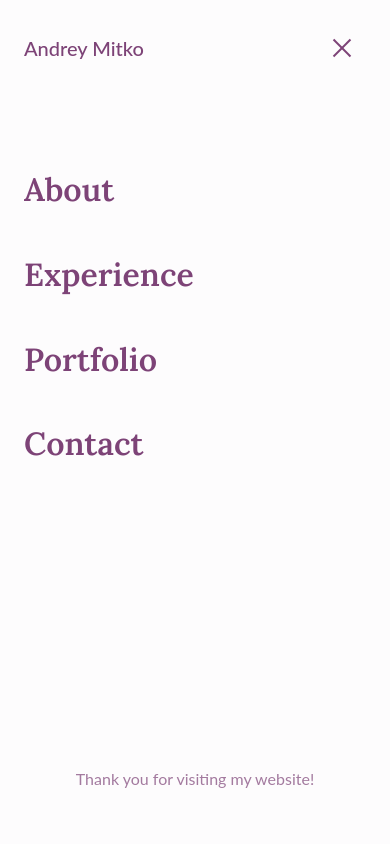
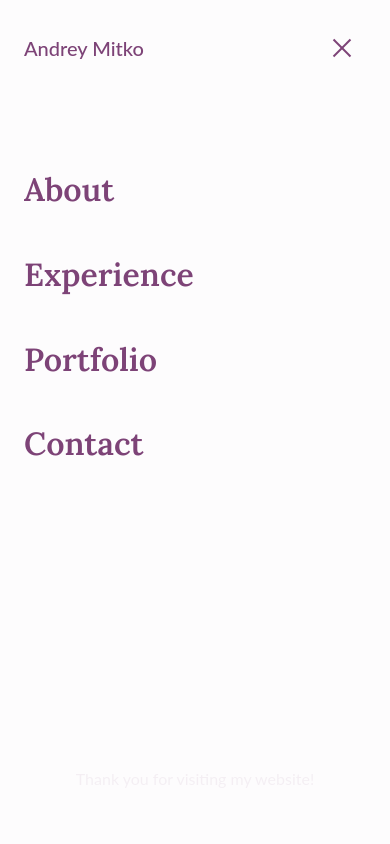
Before and after one commit to andrey-mitko/andreymitko.com.v2, a Next.js app: page / in a window 390 px wide. Both pictures are taken after a click on the button 342 px from the left and 48 px from the top of the page. Shown: the top 844 px of the page. Built offline with nearby package versions, Linux system fonts and the light colour scheme; a web font is replaced by a local one.

Commit message:
Added Mobile Menu Animations

```diff
--- a/components/Navbar/index.tsx
+++ b/components/Navbar/index.tsx
@@ -67,6 +67,8 @@ const Navbar = (props: Props) => {
             <MobileMenuLink
               onClick={() => setIsMobileMenuOpen(false)}
               key={index}
+              $order={index + 1}
+              $isMobileMenuOpen={isMobileMenuOpen}
               href={item.url}
             >
               {" "}
@@ -75,7 +77,11 @@ const Navbar = (props: Props) => {
           ))}
         </MobileMenuLinksWrapper>
 
-        <ThankYouText>Thank you for visiting my website!</ThankYouText>
+        <div style={{ opacity: 0.7 }}>
+          <ThankYouText $isMobileMenuOpen={isMobileMenuOpen}>
+            Thank you for visiting my website!
+          </ThankYouText>
+        </div>
       </MobileMenu>
     </>
   );
--- a/components/Navbar/styles.tsx
+++ b/components/Navbar/styles.tsx
@@ -48,7 +48,18 @@ export const MobileMenuLinksWrapper = styled.div`
   }
 `;
 
-export const ThankYouText = styled.p`
+export const ThankYouText = styled.p<MobileMenuProps>`
+  @keyframes fadeMoveUpAnimation {
+    from {
+      opacity: 0;
+      transform: translateY(-16px) translateX(0);
+    }
+    to {
+      opacity: 0.1;
+      transform: translateY(0) translateX(0);
+    }
+  }
+
   position: fixed;
   bottom: 56px;
   font-size: 16px;
@@ -56,13 +67,42 @@ export const ThankYouText = styled.p`
   width: 100%;
   color: var(--color-purple);
   opacity: 0.7;
+  animation-name: ${(props: MobileMenuProps) =>
+    props.$isMobileMenuOpen === true ? "fadeMoveUpAnimation" : "unset"};
+  animation-duration: 500ms;
+  animation-delay: 500ms;
+  animation-fill-mode: both;
+  animation-timing-function: ease-in-out;
 `;
 
-export const MobileMenuLink = styled.a`
+interface MobileMenuLinkProps {
+  $order: number;
+  $isMobileMenuOpen: boolean;
+}
+
+export const MobileMenuLink = styled.a<MobileMenuLinkProps>`
+  @keyframes fadeMoveDownAnimation {
+    from {
+      opacity: 0;
+      transform: translateY(-16px) translateX(0);
+    }
+    to {
+      opacity: 1;
+      transform: translateY(0) translateX(0);
+    }
+  }
+
   font-size: 32px;
   font-weight: 600;
   font-family: var(--font-lora);
   color: var(--color-purple);
+  animation-name: ${(props: MobileMenuProps) =>
+    props.$isMobileMenuOpen === true ? "fadeMoveDownAnimation" : "unset"};
+  animation-duration: 350ms;
+  animation-delay: ${(props: MobileMenuLinkProps) =>
+    `calc(${props.$order} * 100ms)`};
+  animation-fill-mode: both;
+  animation-timing-function: ease-in-out;
 `;
 
 type TitleProps = {
```
